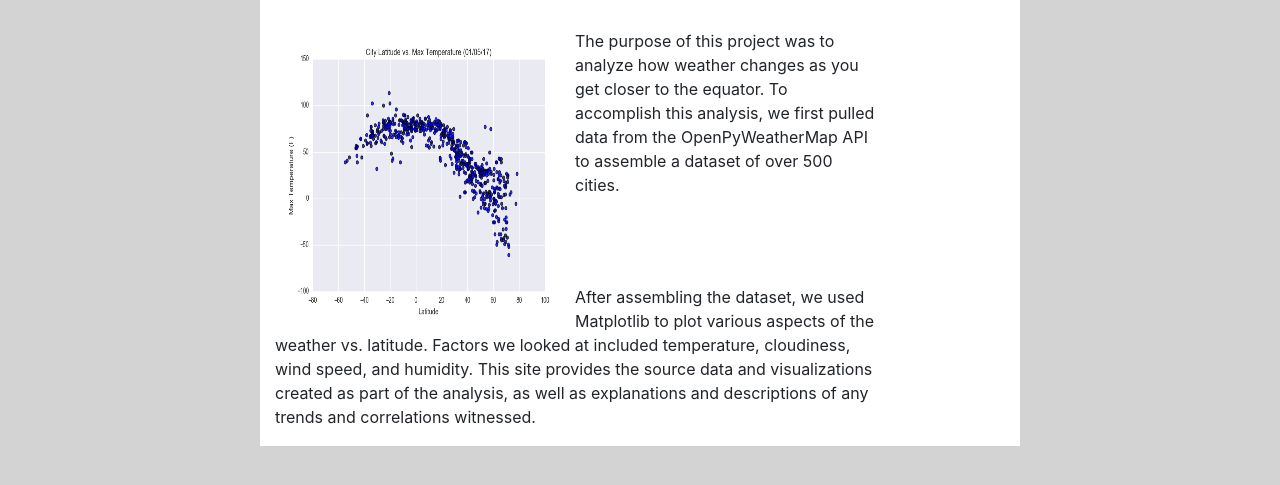
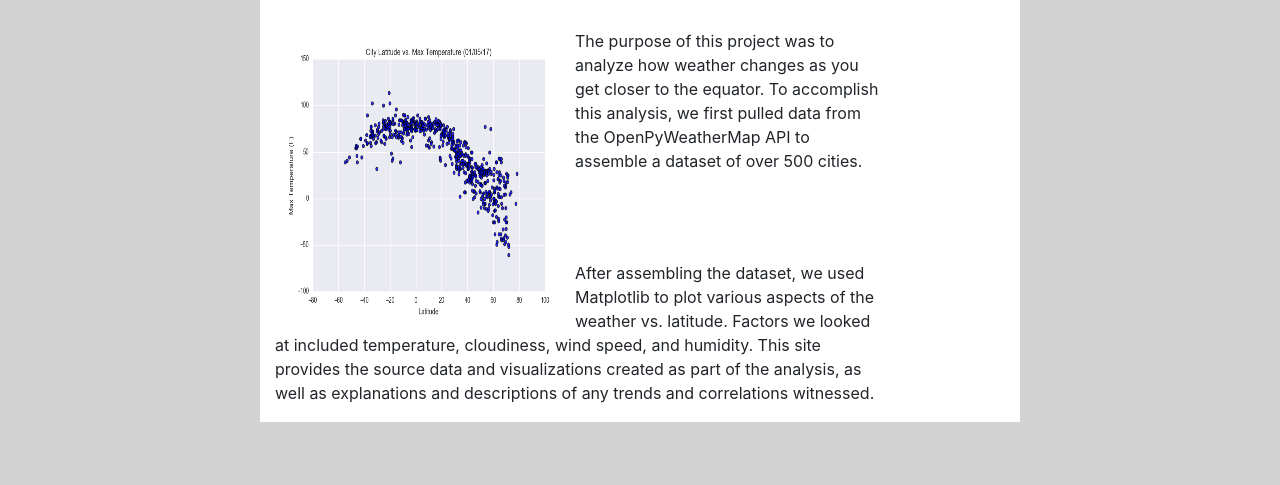
Before and after one commit to asligh/Web-Design-Challenge, a plain HTML site: page index.html in a window 1280 px wide. Shown: the part 227-712 px from the top of the page. Drawn offline with nearby package versions, Linux system fonts and the light colour scheme.

Commit message:
WIP container 1 margin

```diff
--- a/index.html
+++ b/index.html
@@ -53,11 +53,11 @@
 
             <div class="row justify-content-md-center">
 
-                <div class="col col-lg-8" style="background-color: white; margin: 0%; padding: 0%;">
+                <div class="col col-lg-8  col-sm-4" style="background-color: white;">
 
                     <br/>
 
-                        <div class="col col-lg-10">
+                        <div class="col col-lg-10" style="margin: 0%; padding: 0%;">
 
                             <h2 class="mt-0" style="color: darkcyan;">Summary: Latitude vs. X</h2>
 
@@ -82,10 +82,7 @@
 
                         </div>
 
-
                         <div class="col col-lg-2">
-
-
                         </div>
                 </div>
             </div>
```
